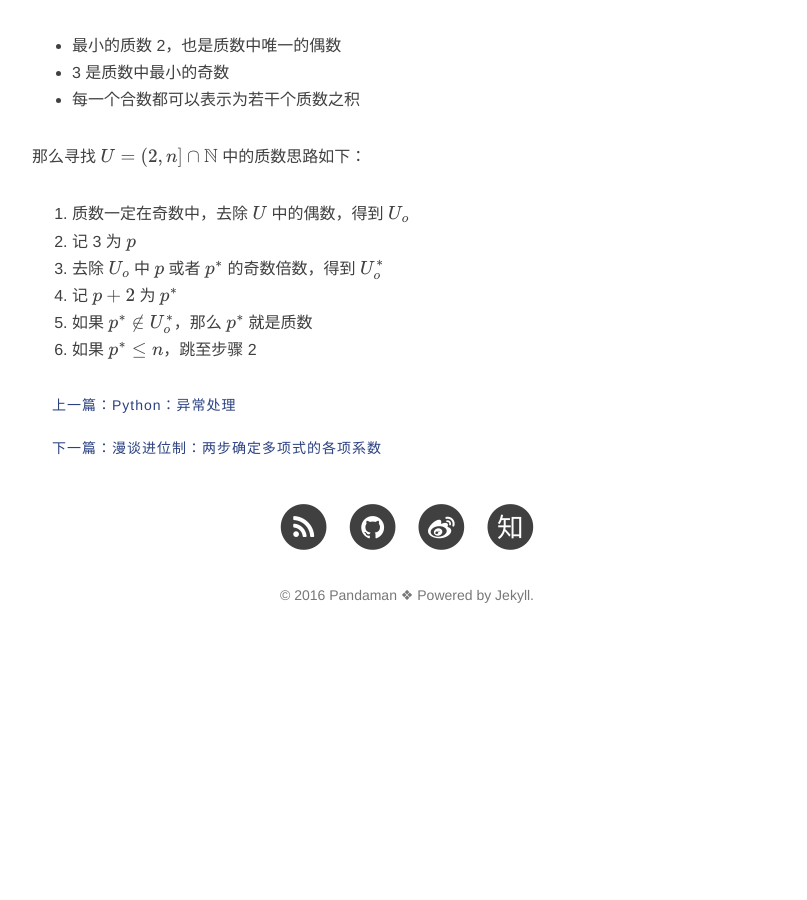
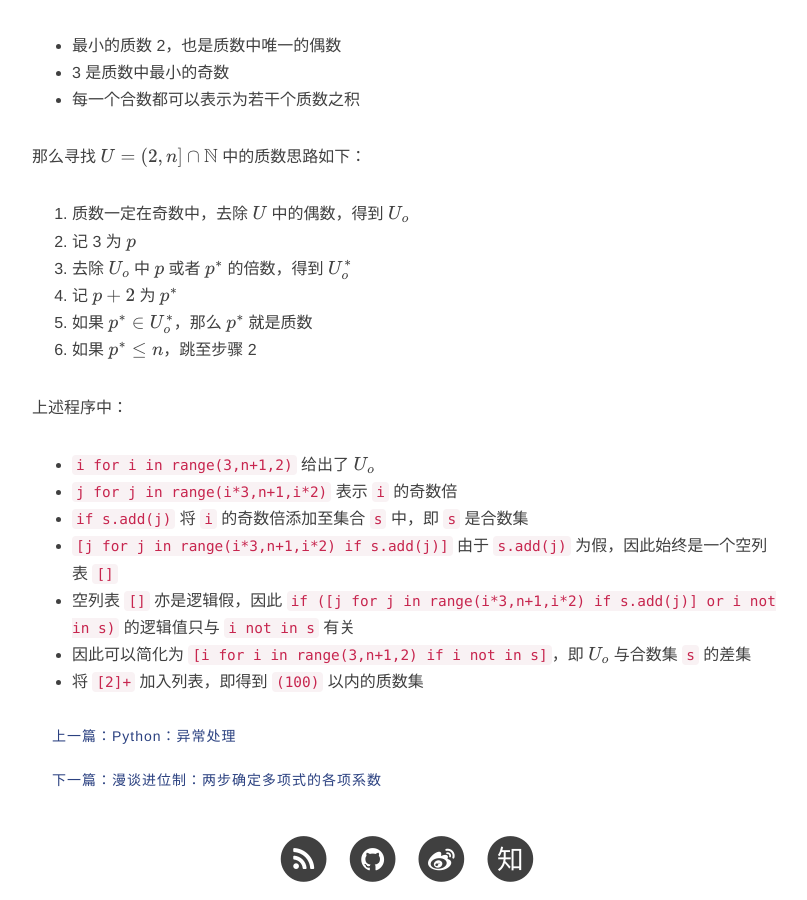
Before and after one commit to ceares/ceares.github.io, a Jekyll site: the page built from _posts/2014-12-27-prime.md, in a window 1280 px wide and 900 px high, scrolled down 638 px. Shown: the whole window, without its empty margins (233-1040 px from the left). Built offline with Jekyll 4.4.1, drawn with Linux system fonts in a browser that asks for light colours; nearby versions of some CDN libraries; formulas are drawn with MathJax 3; comment, search, counter and statistics services are not loaded; before the commit the page ends 1311 px from its top, so only the background shows below that.

Commit message:
from sp3

```diff
--- a/_posts/2014-12-27-prime.md
+++ b/_posts/2014-12-27-prime.md
@@ -25,7 +25,17 @@ Wow！如何做到的？首先明确以下几点：
 
 1. 质数一定在奇数中，去除 $U$ 中的偶数，得到 $U_o$
 2. 记 3 为 $p$
-3. 去除 $U_o$ 中 $p$ 或者 $p^\ast$ 的奇数倍数，得到 $U_o^\ast$
+3. 去除 $U_o$ 中 $p$ 或者 $p^\ast$ 的倍数，得到 $U_o^\ast$
 4. 记 $p+2$ 为 $p^\ast$
-5. 如果 $p^\ast\notin U_o^\ast$，那么 $p^\ast$ 就是质数
+5. 如果 $p^\ast\in U_o^\ast$，那么 $p^\ast$ 就是质数
 6. 如果 $p^\ast\leq n$，跳至步骤 2
+
+上述程序中：
+
+- `i for i in range(3,n+1,2)` 给出了 $U_o$
+- `j for j in range(i*3,n+1,i*2)` 表示 `i` 的奇数倍
+- `if s.add(j)` 将 `i` 的奇数倍添加至集合 `s` 中，即 `s` 是合数集
+- `[j for j in range(i*3,n+1,i*2) if s.add(j)]` 由于 `s.add(j)` 为假，因此始终是一个空列表 `[]`
+- 空列表 `[]` 亦是逻辑假，因此 `if ([j for j in range(i*3,n+1,i*2) if s.add(j)] or i not in s)` 的逻辑值只与 `i not in s` 有关
+- 因此可以简化为 `[i for i in range(3,n+1,2) if i not in s]`，即 $U_o$ 与合数集 `s` 的差集
+- 将 `[2]+` 加入列表，即得到 `(100)` 以内的质数集
```
